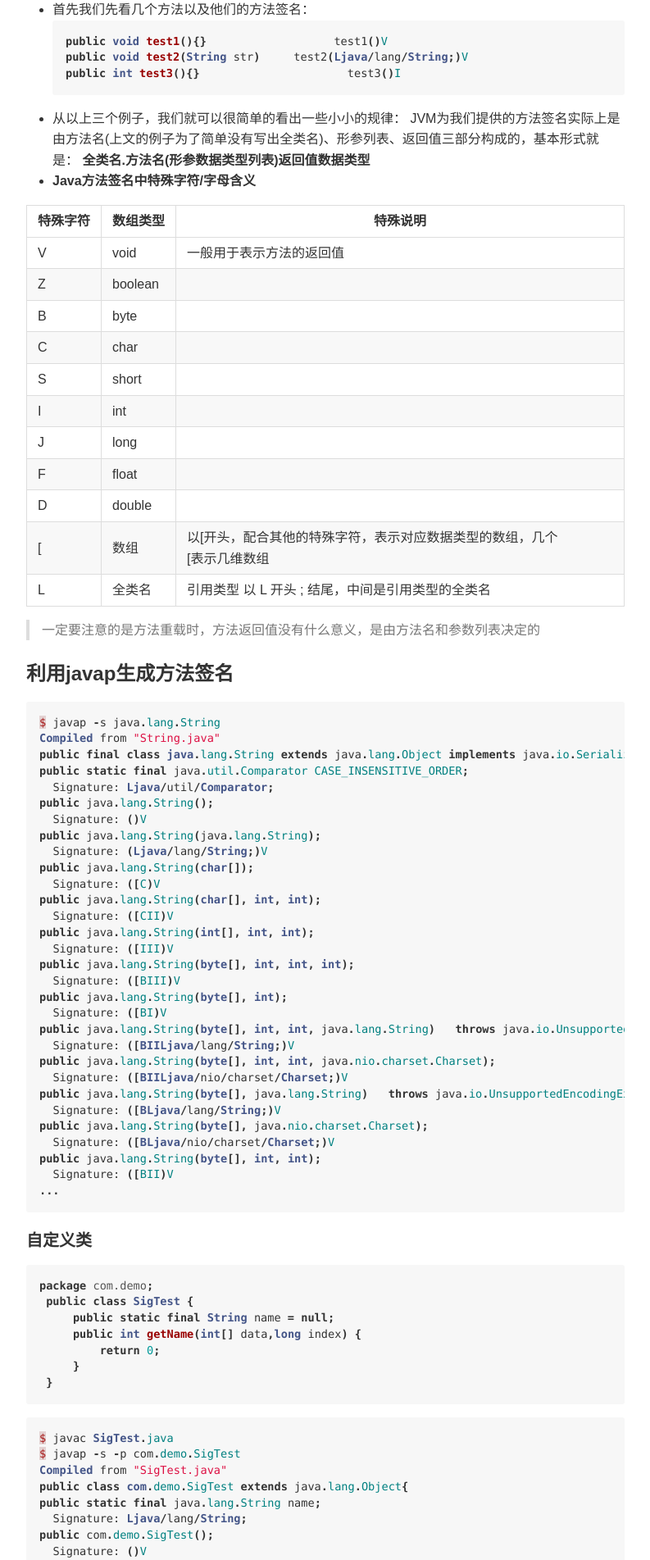
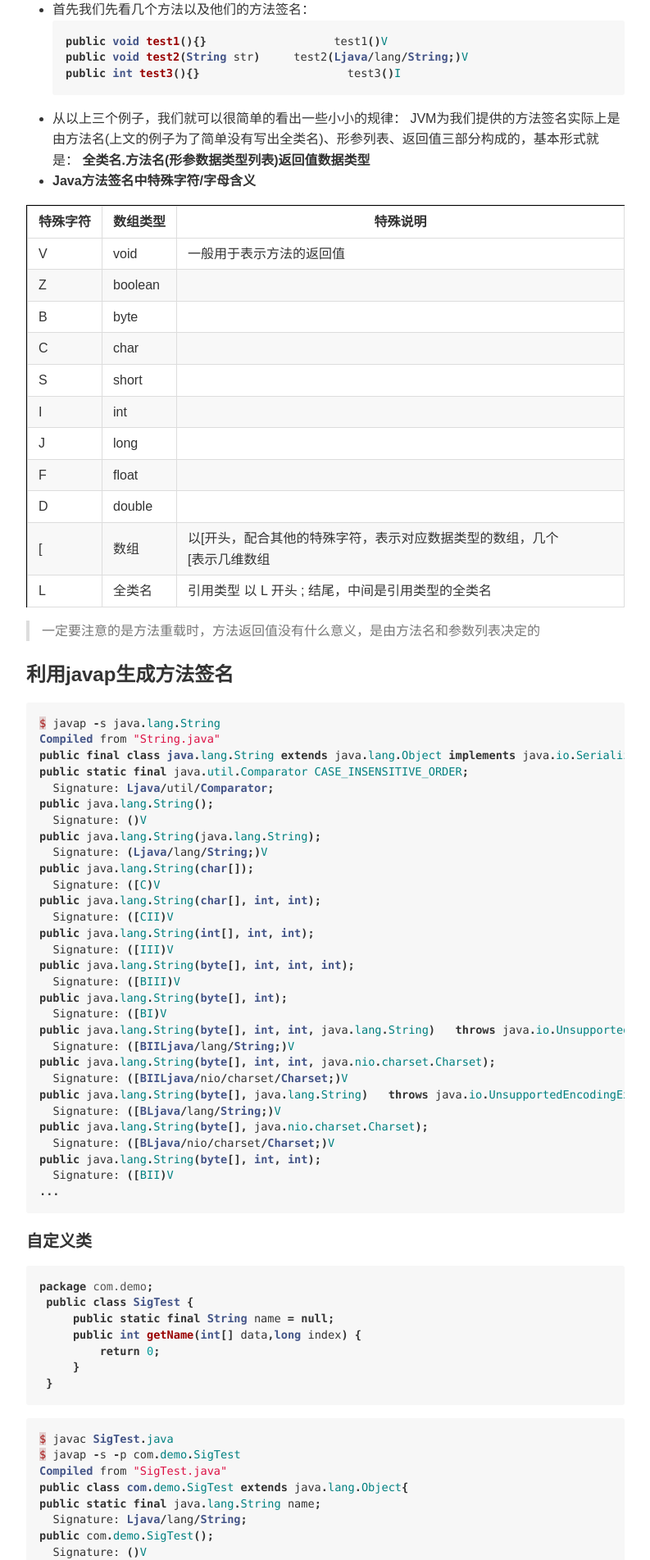
Before and after one commit to guonl/guonl.github.io, a Jekyll site: the page built from _posts/blog/2017-04-24-JAVA方法签名.md, in a window 1280 px wide. Shown: the part 635-2538 px from the top of the page at 82% size, without its empty margins (118-911 px from the left). Built offline with Jekyll 4.4.1, drawn with Linux system fonts in a browser that asks for light colours.

Commit message:
修改table的样式

```diff
--- a/_includes/header.html
+++ b/_includes/header.html
@@ -17,6 +17,7 @@
     <link rel="stylesheet" href="/assets/vendor/share.js/dist/css/share.min.css">
     <link rel="stylesheet" href="/assets/css/globals/responsive.css">
     <link rel="stylesheet" href="/assets/css/posts/index.css">
+    <link rel="stylesheet" href="/assets/css/table/table.css">
     <!-- Latest compiled and minified CSS -->
     {% for css in page.css %}
     <link rel="stylesheet" href="/assets/css/{{css}}">
@@ -68,7 +69,8 @@
     {% endif %}
     <script src="/assets/vendor/jquery/dist/jquery.min.js"></script>
     <script src="/assets/js/jquery-ui.js"></script>
-    <script src="/assets/js/mermaid.full.min.js"></script>
+    <!--<script src="/assets/js/mermaid.full.min.js"></script>-->
+    <script src="https://cdn.bootcss.com/mermaid/8.0.0-rc.6/mermaid.min.js"></script>
     <script type="text/javascript">
     function toggleMenu() {
         var nav = document.getElementsByClassName("site-header-nav")[0];
@@ -79,19 +81,6 @@
         }
     }
     </script>
-    <!--<style>-->
-      <!--table{-->
-        <!--border-left:1px solid #000000;border-top:1px solid #000000;-->
-        <!--width: 100%;-->
-        <!--word-wrap:break-word; word-break:break-all;-->
-        <!--}-->
-      <!--table th{-->
-          <!--text-align:center;-->
-        <!--}-->
-      <!--table th,td{-->
-        <!--border-right:1px solid #000000;border-bottom:1px solid #000000;-->
-      <!--}-->
-    <!--</style>-->
 </head>
 <body class="{{ page.class }}" data-mz="{{ page.class }}">
     <header class="site-header">
--- /dev/null
+++ b/assets/css/table/table.css
@@ -0,0 +1,16 @@
+table {
+    border-left: 1px solid #000000;
+    border-top: 1px solid #000000;
+    width: 100%;
+    word-wrap: break-word;
+    word-break: break-all;
+}
+
+table th {
+    text-align: center;
+}
+
+table th, td {
+    border-right: 1px solid #000000;
+    border-bottom: 1px solid #000000;
+}
```
